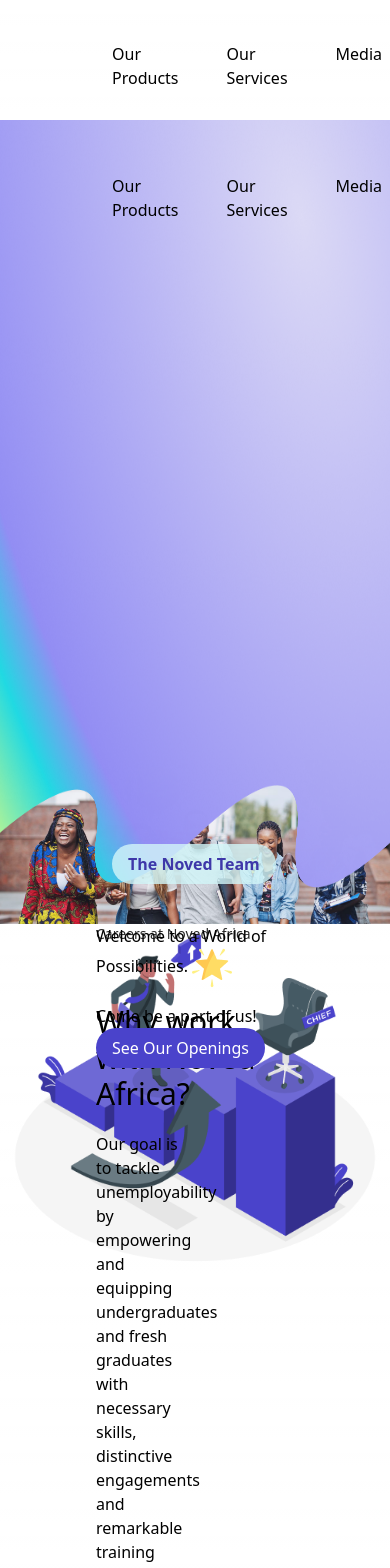
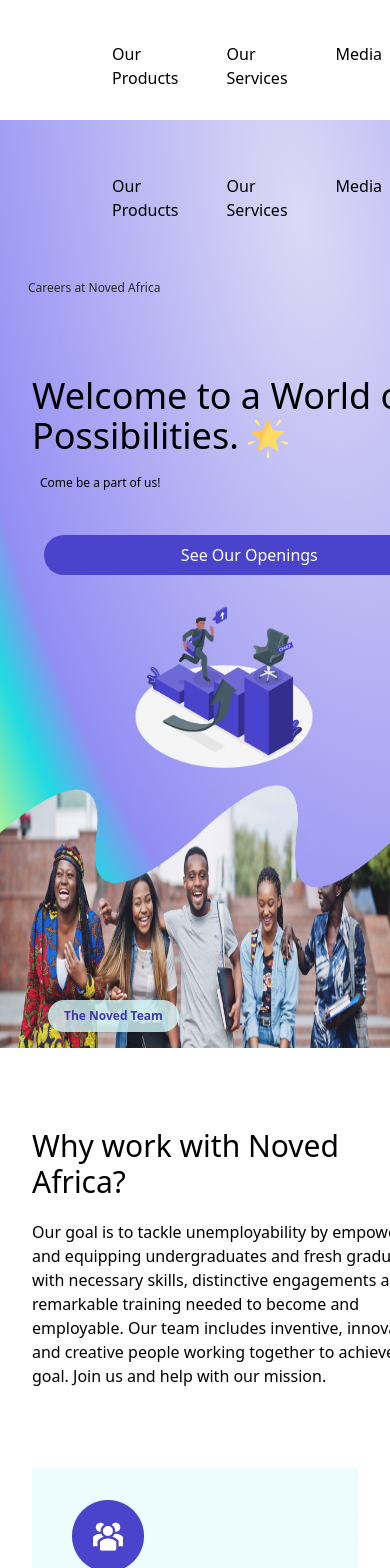
Before and after one commit to Noved-Africa/novedafrica, a Next.js app: page /careers in a window 390 px wide. Shown: the top 1568 px of the page. Built offline with nearby package versions, Linux system fonts and the light colour scheme.

Commit message:
corrected tablet screen

```diff
--- a/src/app/careers/page.tsx
+++ b/src/app/careers/page.tsx
@@ -21,29 +21,29 @@
       <body className='bg-white font-Albert_sans'>
         <Header/>
         <div className='relative -mt-36 -z-10'>
-          <Image src={wave} alt='wavy background' className='w-screen h-[48rem] md:-mt-[15rem] relative z-20'/>
-          <Image src={Career_progress} alt='Career_progress' className='absolute lg:-mt-[31rem] md:-mt-[30rem] lg:w-[22rem] lg:ml-[58rem] z-[60] md:w-[12rem] md:ml-[28rem]'/>
-          <Image src={group_five} alt='group_five' className='w-full -mt-32 md:-mt-25'/>
+          <Image src={wave} alt='wavy background' className='w-screen h-[48rem] md:-mt-[15rem]  relative z-20'/>
+          <Image src={Career_progress} alt='Career_progress' className='absolute lg:-mt-[31rem] md:-mt-[33rem] lg:w-[22rem] lg:ml-[58rem] z-[60] md:w-[14rem] md:ml-[32rem] xs:w-[12rem] xs:-mt-[19rem] xs:ml-[8rem]'/>
+          <Image src={group_five} alt='group_five' className='w-full -mt-32 md:-mt-25 md:h-[24rem] xs:h-[18rem]'/>
         </div>
         <section>
-          <h5 className='text-sm absolute font-normal text-[#292929] lg:-mt-[65rem] md:-mt-[45rem] sm:-mt-[35rem] z-30 mx-[6rem]'>Careers at Noved Africa</h5>
-          <div className='absolute lg:-mt-[57rem] md:-mt-[39rem] z-30 mx-[6rem]'>
-            <span className='lg:text-5xl md:text-2xl '>Welcome to a World of <br/>Possibilities. <Image src={star_1} alt='star' className='inline'/></span>
-            <h4 className='mt-4 md:text-sm'>Come be a part of us!</h4>
-            <p className='sm:-ml-6 sm:mt-5'><Button text="See Our Openings" /></p>
+          <h5 className='text-sm absolute font-normal text-[#292929] lg:-mt-[65rem] md:-mt-[43rem] z-30 xs:-mt-[48rem] xs:ml-7 xs:text-xs mx-[6rem]'>Careers at Noved Africa</h5>
+          <div className='absolute lg:-mt-[57rem] md:-mt-[39rem] xs:-mt-[42rem] z-30 mx-[6rem]'>
+            <p className='lg:text-5xl md:text-4xl xs:text-4xl xs:-mx-[4rem]'>Welcome to a World of <br/>Possibilities. <Image src={star_1} alt='star' className='inline'/></p>
+            <h4 className='mt-4 md:text-sm xs:text-xs xs:-ml-14 xs:text-[1.2rem]'>Come be a part of us!</h4>
+            <p className='md:mt-10 xs:-ml-[4rem] md:w-fit md:-ml-20 xs:mt-7 xs:w-[28rem]'><Button text="See Our Openings" /></p>
           </div>
-          <span className='bg-[#D2F7F9CC] absolute  -mt-20 ml-[7rem] py-2 px-4 rounded-3xl font-semibold md:font-normal md:ml-[4rem] md:-mt-14 text-[#3E38A9]'>The Noved Team</span>
+          <span className='bg-[#D2F7F9CC] absolute  -mt-20 ml-[7rem] py-2 px-4 rounded-3xl font-semibold md:font-semi-bold md:ml-[4rem] md:-mt-14 text-[#3E38A9] xs:ml-[3rem] xs:text-xs xs:-mt-[3rem]'>The Noved Team</span>
         </section>
 
-        <main className='mx-[6rem] md:mx-[4rem]'>
+        <main className='mx-[6rem] md:mx-[6rem]'>
           <section>
             <div>
-              <h2 className='text-3xl mt-20'>Why work with Noved Africa?</h2>
-              <p className='w-1/2 md:w-5/6 mt-5'>
+              <h2 className='text-3xl mt-20 xs:-mx-[4rem]'>Why work with Noved Africa?</h2>
+              <p className='w-1/2 md:w-5/6 xs:w-[26rem] xs:-ml-16 mt-5 '>
                 Our goal is to tackle unemployability by empowering and equipping undergraduates and fresh graduates with necessary skills, distinctive engagements and remarkable training needed to become and employable. Our team includes inventive, innovative and creative people working together to achieve this goal. Join us and help with our mission.
               </p>
             </div>
-            <div className='lg:grid grid-cols-2 gap-11'>
+            <div className='lg:grid grid-cols-2 gap-11 xs:-mx-[4rem]'>
               <div className='px-10 pt-8 pb-16 mt-20 md:mt-10 bg-[#EDFCFD]'>
                 <Image src={Frame129} alt='logo'/>
                 <h2 className='my-3 font-bold'>Collaboration</h2>
@@ -56,11 +56,11 @@
               </div>
             </div>
             <div className='mt-[8rem]'>
-              <h2 className='text-3xl font-semibold pb-5 lg:ml-[36rem] md:ml-[12rem]'>Our openings</h2>
+              <h2 className='text-3xl font-semibold xs:ml-12 pb-5 lg:ml-[36rem] md:ml-[12rem]'>Our openings</h2>
               <p className='text-center lg:mx-[25rem]'>Find the perfect spot here at Noved Africa. We are working towards eradicating graduate unemployment in Africa, be a part of it.</p>
             </div>
           </section>
-          <section className='mt-[6rem] lg:mx-[10rem]'>
+          <section className='mt-[6rem] lg:mx-[10rem] xs:-mx-[4rem]'>
             <div className='lg:grid grid-cols-8 bg-[#FAFAFA] sm:pb-6 rounded-lg'>
               <div className='p-7 col-span-7'>
                 <h3 className='text-xl mb-3'>Customer Support Lead</h3>
@@ -90,7 +90,7 @@
           <div className='text-center my-[5rem] lg:mx-[25rem]'>
             <p>Our team includes people who are willing to empower others to succeed. We take great pride in our work and put in maximum effort. Ready to join us?</p>
             {/* <p className='lg:ml-[15rem]'><Button text='See Our Openings'/></p> */}
-            <button className="bg-[#4A43CB] hover:bg-blue-600 text-white lg:-mx-4 sm:mt-5 font-medium lg:mt-9 py-2 px-4 rounded-3xl">
+            <button className="bg-[#4A43CB] hover:bg-blue-600 text-white lg:-mx-4 sm:mt-5 font-medium lg:mt-9 py-2 px-4 xs:mt-4 rounded-3xl">
       See Our Openings
     </button>
           </div>
--- a/src/common/components/elements/Button/Button.tsx
+++ b/src/common/components/elements/Button/Button.tsx
@@ -7,7 +7,7 @@
 
 const Button: React.FC<ButtonProps> = ({ text }) => {
   return (
-    <button className="bg-[#4A43CB] hover:bg-blue-600 text-white md:font-normal sm:block sm:w-11/12 sm:ml-6 lg:-mx-4 md:mt-1 lg:font-medium lg:mt-9 py-2 px-4 rounded-3xl">
+    <button className="bg-[#4A43CB] hover:bg-blue-600 text-white md:font-normal lg:w-fit xs:w-11/12 xs:mx-3 xs:mb-4 xs:mt-4  md:mt-1 lg:font-medium lg:mt-9 py-2 px-4 rounded-3xl">
       {text}
     </button>
   );
--- a/tailwind.config.js
+++ b/tailwind.config.js
@@ -6,6 +6,12 @@
 		"./src/**/*.{js,ts,jsx,tsx,mdx}",
 	],
 	theme: {
+		screens: {
+			'xs': '100px',
+			'sm': '640px',
+			'md': '768px',
+			'lg': '1024px'
+		},
 		extend: {
 			colors: {
 				primary: "#0A4447",
@@ -22,8 +28,5 @@
 			'Albert_sans': ['Albert Sans', 'system-ui'],
 		}
 	},
-	// screens:{
-	// 	'sm': '568px',
-	// },
-	plugins: [],
+	plugins: []
 };
```
